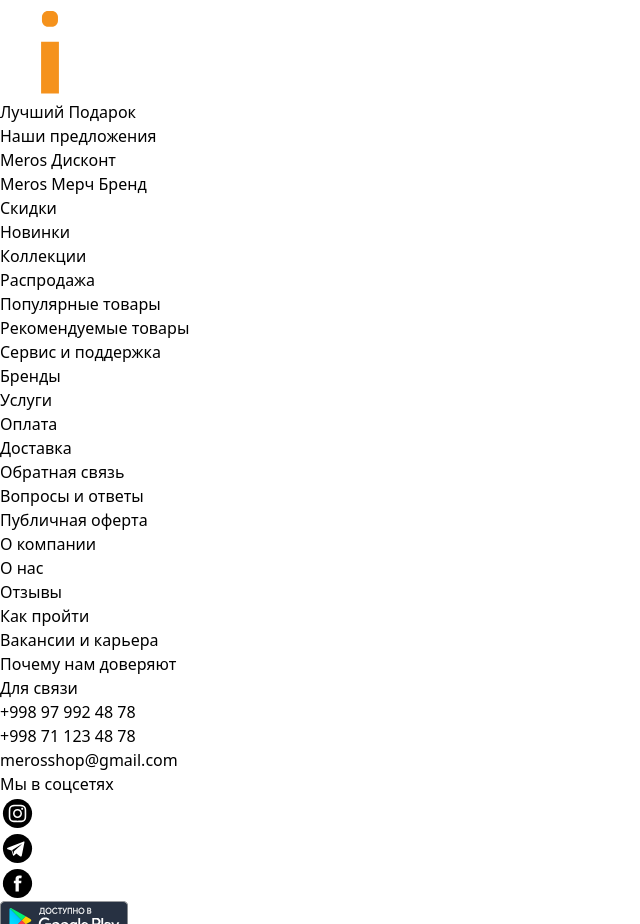
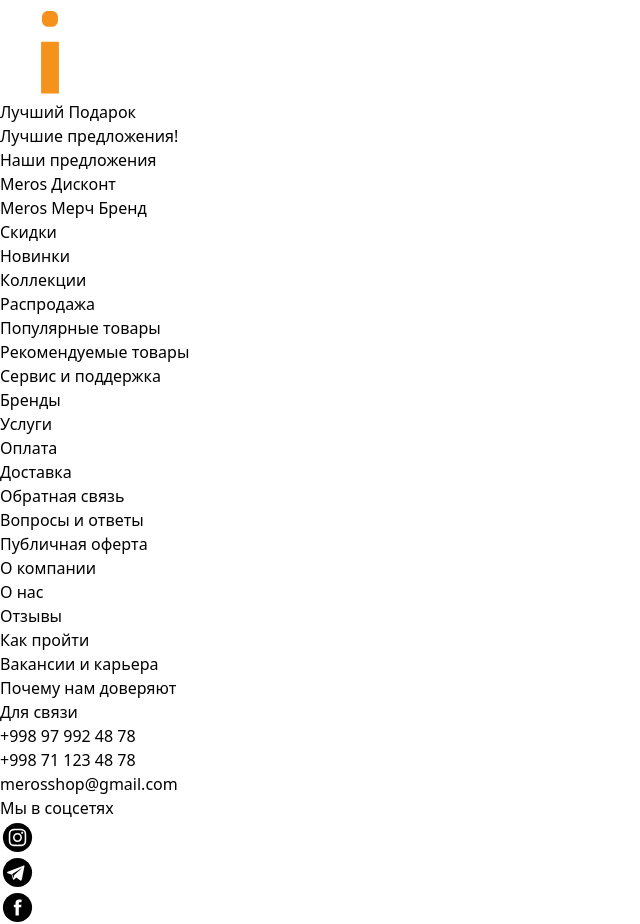
Before and after one commit to developerabrorbek/Meros-shop, a React (Vite) app: page / in a window 1280 px wide. Shown: the part 1908-2832 px from the top of the page, without its empty margins (0-640 px from the left). Built offline with nearby package versions, Linux system fonts and the light colour scheme.

Commit message:
Section title add

```diff
--- /dev/null
+++ b/src/components/SectionTitle.jsx
@@ -0,0 +1,11 @@
+const SectionTitle = (props) => {
+  return (
+    <>
+      <h2 className="text-[28px] font-bold text-[#273142] mb-[30px]">
+        {props?.title}
+      </h2>
+    </>
+  );
+};
+
+export default SectionTitle;
--- a/src/pages/Home.jsx
+++ b/src/pages/Home.jsx
@@ -1,6 +1,5 @@
 import Footer from "../components/Footer";
 import Header from "../components/Header";
-
 
 import AsideImg from "../assets/images/aside-img.jpg";
 import Viewed from "../assets/images/visibility.svg";
@@ -9,6 +8,7 @@ import Basket from "../assets/images/basket.svg";
 import Product1 from "../assets/images/product1.jpg";
 import SmallBanners from "../components/SmallBanners";
 import HeroBanners from "../components/HeroBanners";
+import SectionTitle from "../components/SectionTitle";
 
 const Home = () => {
   return (
@@ -16,15 +16,23 @@ const Home = () => {
       <Header />
       <section className="hero mb-[70px]">
         <div className="container mx-auto px-[90px]">
-          <HeroBanners/>
+          <HeroBanners />
         </div>
       </section>
 
-      <section className="specials">
+      <section className="specials mb-[70px]">
         <div className="container mx-auto px-[90px]">
           <div className="specials__inner">
-            <h2 className="text-[28px] font-bold text-[#273142] mb-[30px]">Специально для вас</h2>
-            <SmallBanners/>
+            <SectionTitle title="Специально для вас" />
+            <SmallBanners />
+          </div>
+        </div>
+      </section>
+
+      <section className="offers">
+        <div className="container mx-auto px-[90px]">
+          <div className="offers__inner">
+            <SectionTitle title="Лучшие предложения!" />
           </div>
         </div>
       </section>
```
